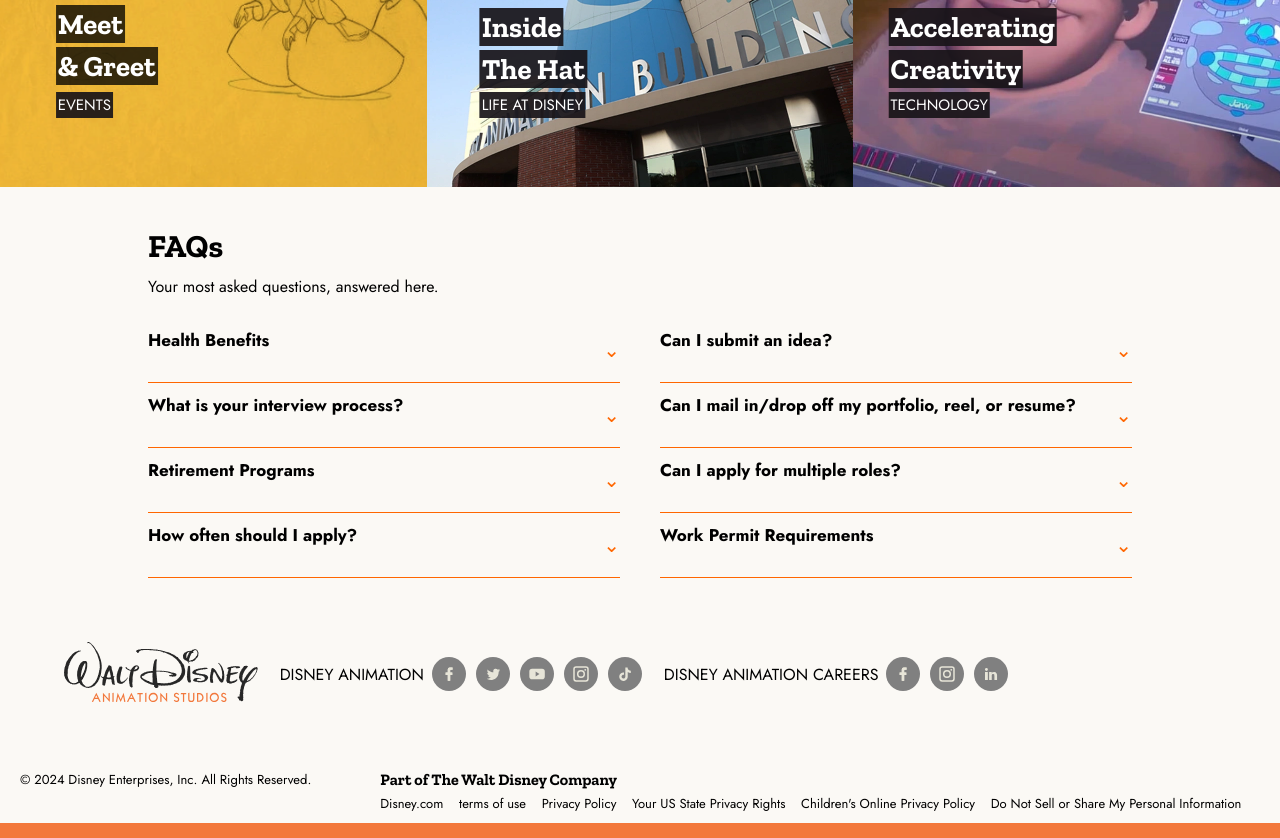
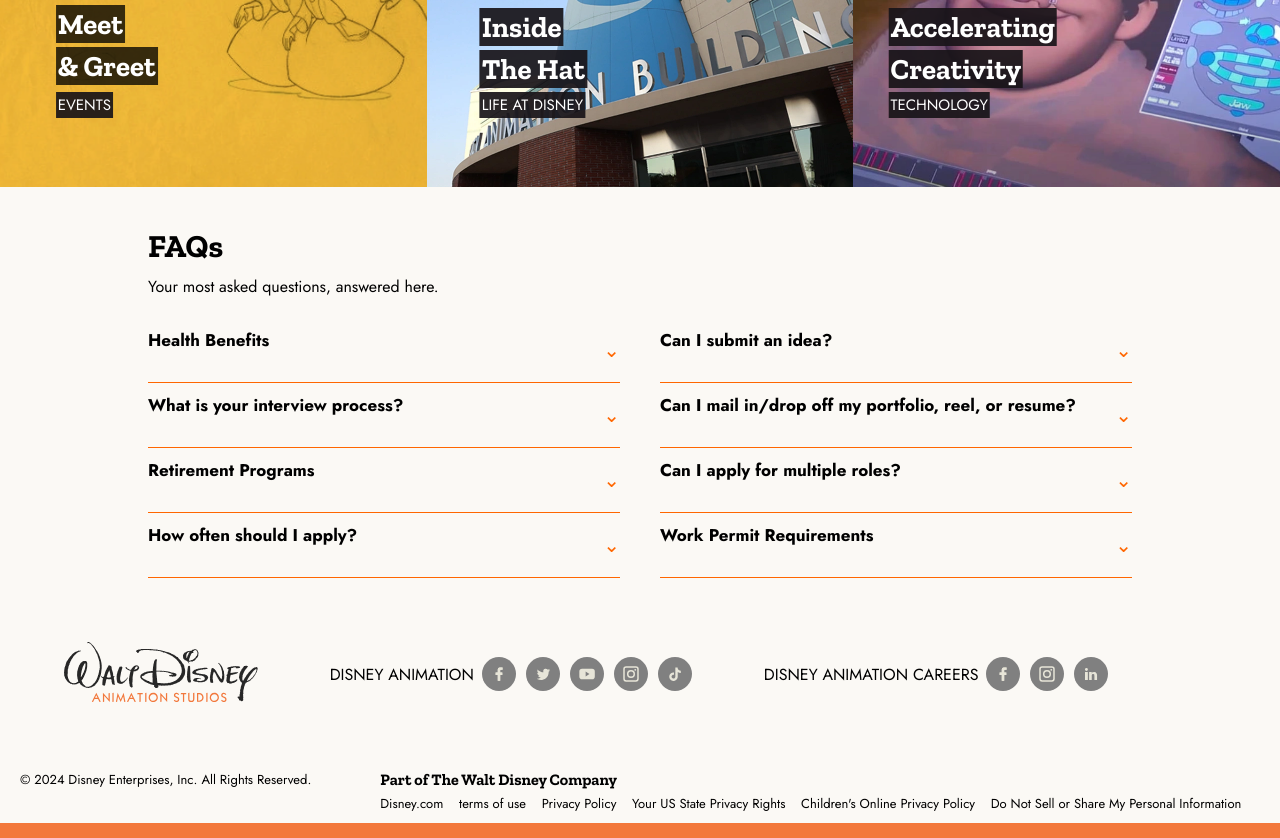
Before and after one commit to munjiyazaib/4th-project, a plain HTML site: page career.html in a window 1280 px wide. Shown: the part 4603-5441 px from the top of the page. Drawn offline with nearby package versions, Linux system fonts and the light colour scheme; a web font is replaced by a local one.

Commit message:
Add files via upload

```diff
--- a/career.html
+++ b/career.html
@@ -903,7 +903,7 @@
 
     .footer-container {
         display: flex;
-        gap: 22px;
+        gap: 72px;
         margin: 5%;
     }
 
```
Also changed, not shown: index.html (+1 -1 lines), what-we-do.html (+1 -1 lines).
